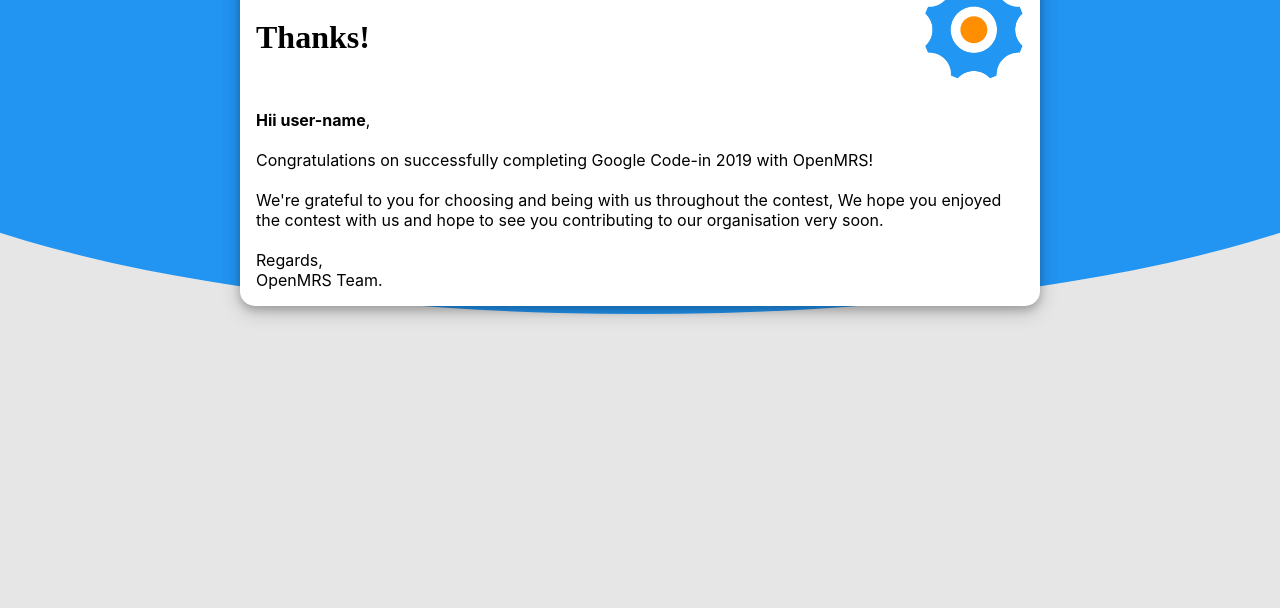
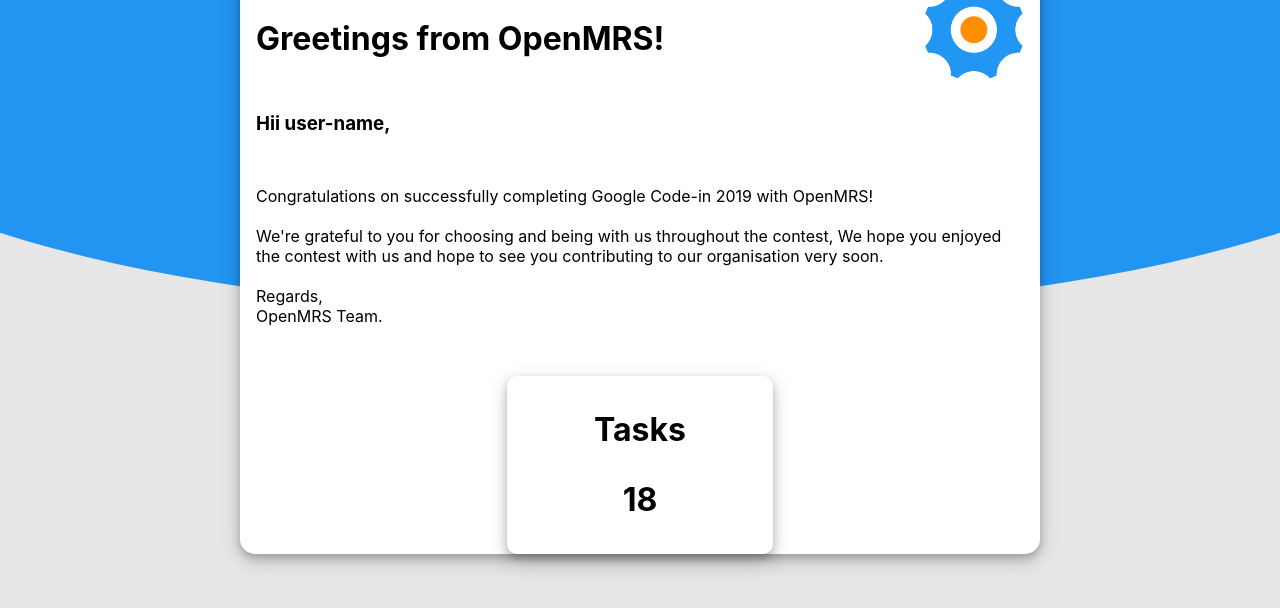
Before and after one commit to PrathameshMutkure/omrs-email-temp, a plain HTML site: page email.html in a window 1280 px wide. Shown: the part 136-744 px from the top of the page. Drawn offline with Linux system fonts and the light colour scheme.

Commit message:
Added tasks card

```diff
--- a/email.html
+++ b/email.html
@@ -11,7 +11,7 @@
                 margin-top: 0px;
                 margin-left: -15%;
                 margin-right: -15%;
-                /* overflow-x: hidden; */
+                overflow-x: hidden;
             }
             .body-page {
 		        max-width: 800px;
@@ -33,6 +33,17 @@
                 border-bottom-left-radius:90%;
                 border-bottom-right-radius:90%;
             }
+            .card {
+                max-width: 250px;
+                background: white;
+                box-shadow: 0 4px 8px 0 rgba(0, 0, 0, 0.2), 0 6px 20px 0 rgba(0, 0, 0, 0.19);
+                border-radius: 10px;
+                padding: 1%;
+                margin: 0 auto;
+            }
+            .card:hover {
+                opacity: 0.8;
+            }
             .omrs-logo {
                 max-height: 100px;
                 float: left;
@@ -50,13 +61,13 @@
             img {
                 max-width: 100%;
             }
+            img:hover {
+                opacity: 0.8;
+            }
             header {
                 max-width: 100%;
             }
-            h1 {
-                padding: 2%;
-            }
-            p {
+            h1, h2, h3, p {
                 padding: 2%;
                 font-family: -apple-system, BlinkMacSystemFont, 'Segoe UI', Roboto, Oxygen, Ubuntu, Cantarell, 'Open Sans', 'Helvetica Neue', sans-serif;
             }
@@ -77,10 +88,10 @@
                     <img src="resources/banner.jpeg" alt="Banner" class="banner-img" >
                 </div>
 
-                <h1>Thanks!</h1>
+                <h1>Greetings from OpenMRS!</h1>
 
-                <p><b>Hii user-name</b>,
-                <br><br>
+                <h3>Hii <b>user-name</b>,</h3>
+                <p>
                  Congratulations on successfully completing Google Code-in 2019 with OpenMRS!
                 <br><br>
                  We're grateful to you for choosing and being with us throughout the contest, We hope you enjoyed the contest with us and
@@ -88,7 +99,15 @@
                 <br><br>
                 Regards,<br>
                 OpenMRS Team.
-                </p>
+                </p><br>
+
+                <div class="card" align=center>
+                    <h1>Tasks</h1>
+                    <h1>18</h1>
+                </div>
+
+
+
             </div>
         </div>
     </body>
```
